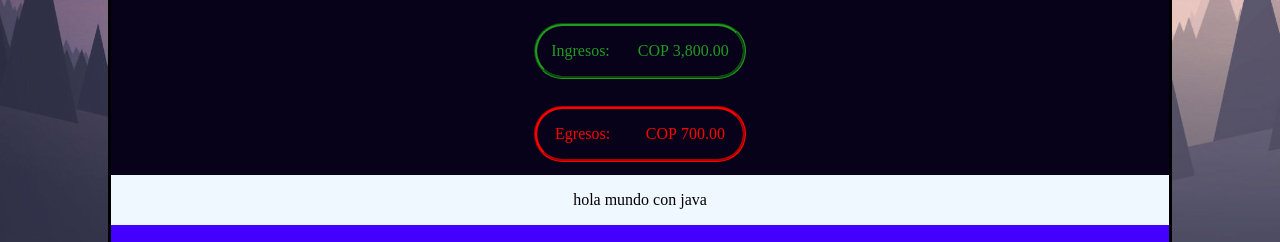
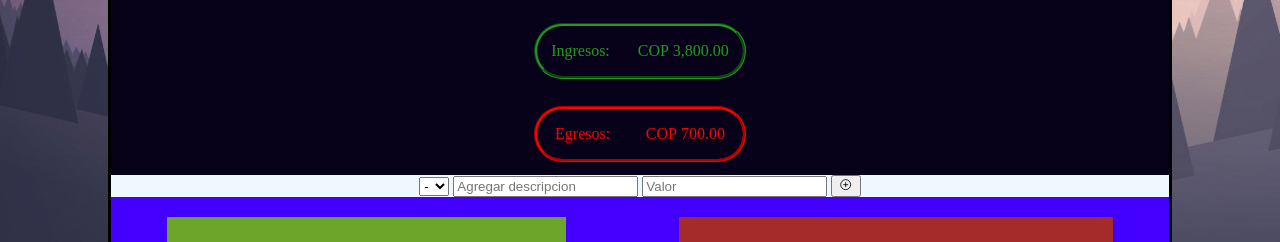
Before and after one commit to cgiraldovi/webPage, a plain HTML site: page index.html in a window 1280 px wide. Shown: the part 478-720 px from the top of the page. Drawn offline with nearby package versions, Linux system fonts and the light colour scheme.

Commit message:
quinto commit

```diff
--- a/css/index.css
+++ b/css/index.css
@@ -86,7 +86,7 @@ div.divInfoEgresos{
     border-radius: 30px;
 }
 
-div.center{
+#formulario{
     background-color: aliceblue;
     text-align: center;
 }
--- a/index.html
+++ b/index.html
@@ -31,8 +31,23 @@
 
         </div>
 
-        <div class="center">
-            <p>hola mundo con java</p>
+        <div id="formulario" onsubmit="return false;">
+            <div class="agregarContenedor">
+                <select class="agregarTipo" id='tipo'>
+                    <option value="ingreso" selected>+</option>
+                    <option value="egreso" selected>-</option>
+                </select>
+
+                <input type="text" class="agregarDescripcion"
+                placeholder="Agregar descripcion" id="descripcion"/>
+
+                <input type="number" class="agregarValor"
+                placeholder="Valor" id="valor"/ step="any">
+                <button class="agregarBoton" onclick="agregarDato()">
+                    <ion-icon name="add-circle-outline"></ion-icon>
+                </button>
+            </div>
+
 
         </div>
 
@@ -40,11 +55,7 @@
 
             <div class="divIngresosPadre">
                 <h1>Ingresos</h1>
-                <div id="listaIngresos">
-                    </div>
-
-
-
+                <div id="listaIngresos"></div>
             </div>
 
             <div class="divEgresosPadre">
@@ -60,9 +71,9 @@
 
 
 
-    <script src="js/dato.js"></script>
-    <script src="js/ingreso.js"></script>
-    <script src="js/egreso.js"></script>
+    <script src="js/Dato.js"></script>
+    <script src="js/Ingreso.js"></script>
+    <script src="js/Egreso.js"></script>
     <script src="js/index.js"></script>
 
     <script type="module" src="https://unpkg.com/ionicons@5.5.2/dist/ionicons/ionicons.esm.js"></script>
--- a/js/index.js
+++ b/js/index.js
@@ -101,4 +101,23 @@ function eliminarEgreso(id){
     cargarEgresos();
 }
 
-cargarApp()
+function agregarDato(){
+    let formulario = document.forms["formulario"];
+    let tipo = formulario['tipo'];
+    let descripcion = formulario["descripcion"];
+    let valor = formulario["valor"];
+
+    if(descripcion.value !== "" && valor.value != ""){
+        if(tipo.value == "ingreso"){
+            ingresos.push(new Ingreso(descripcion.value, +valor.value));
+            cargarCabecero();
+            cargarEgresos();
+        }else if(tipo.value === "egreso"){
+            egresos.push(new Egreso(descripcion.value, +valor.value));
+            cargarCabecero();
+            cargarEgresos();
+        }
+    }
+}
+
+cargarApp();
```
